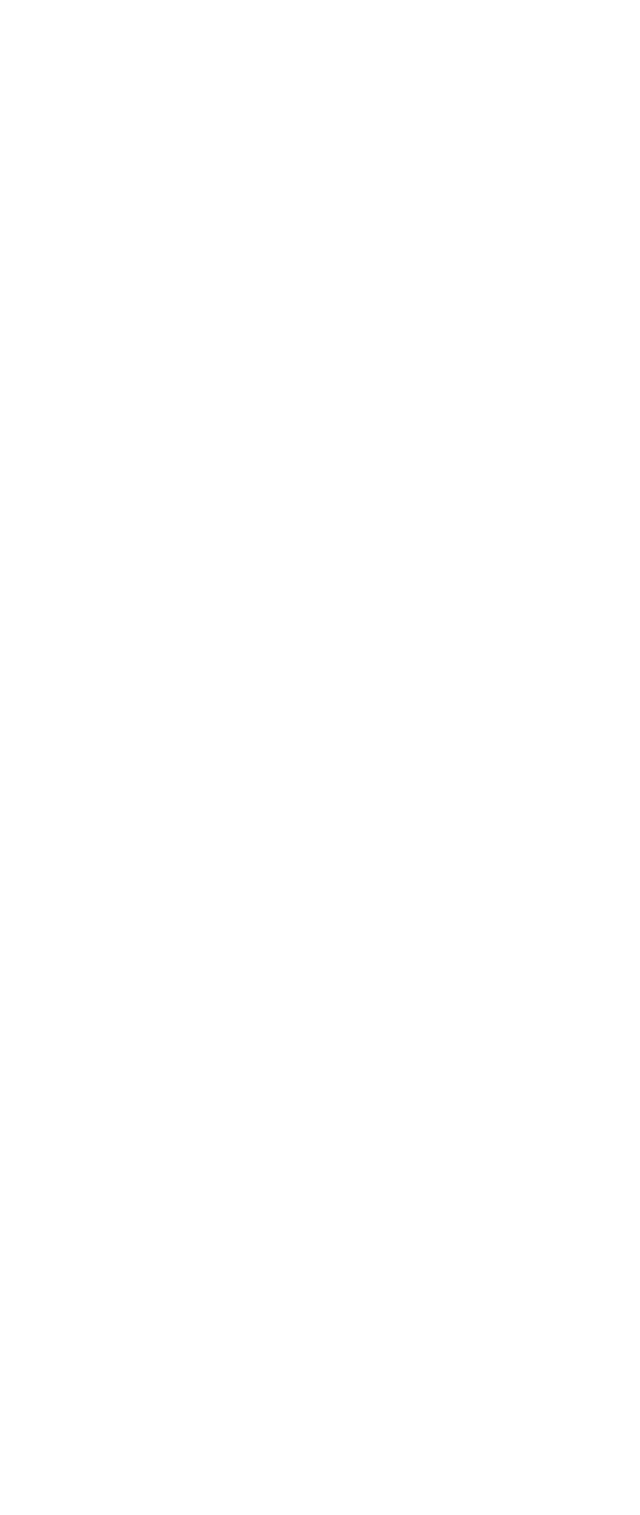
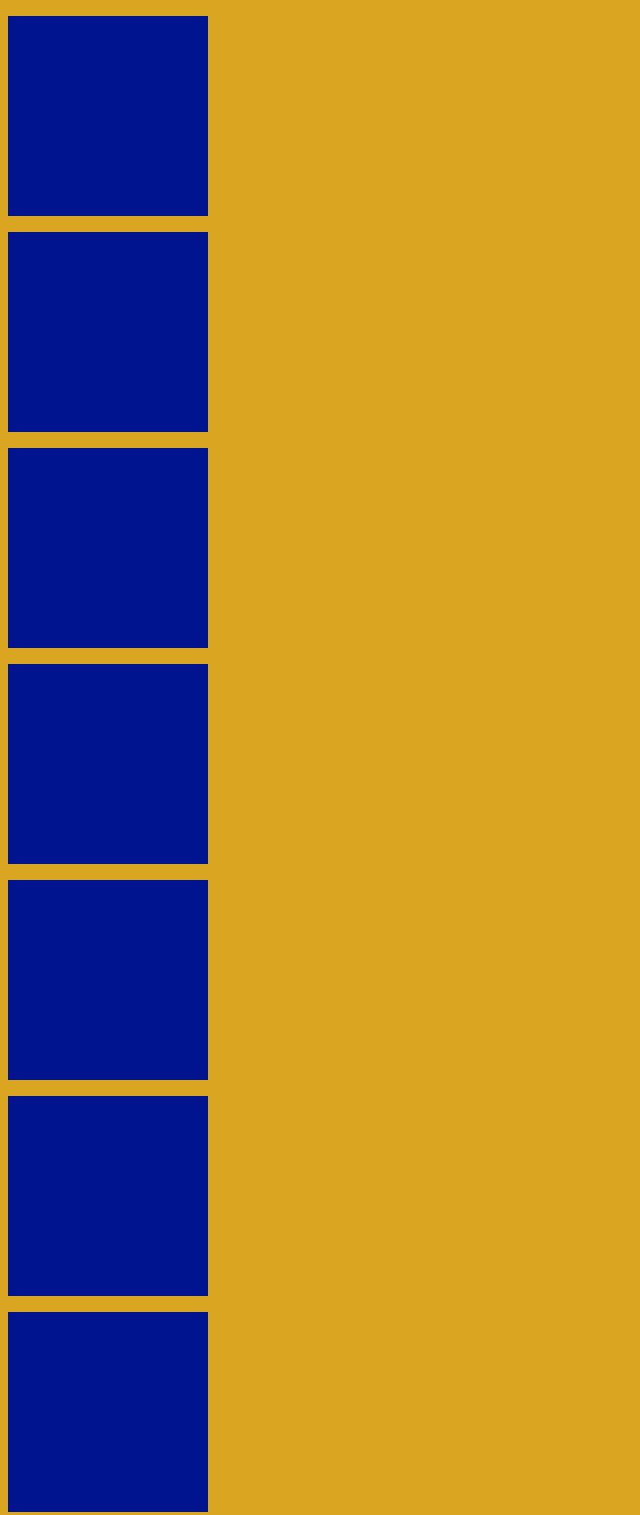
Before and after one commit to supaszzz/www2, a plain HTML site: page index.html in a window 1280 px wide. Shown: the whole page, without its empty margins (0-640 px from the left). Before the commit the page ends 800 px from the top, so only its background shows below. Drawn offline with Linux system fonts and the light colour scheme.

Commit message:
zmiana koloru tla

```diff
--- a/index.html
+++ b/index.html
@@ -6,5 +6,13 @@
         <title>Document</title>
         <link rel="stylesheet" href="style.css" />
     </head>
-    <body></body>
+    <body>
+        <p></p>
+        <p></p>
+        <p></p>
+        <p></p>
+        <p></p>
+        <p></p>
+        <p></p>
+    </body>
 </html>
--- a/style.css
+++ b/style.css
@@ -0,0 +1,8 @@
+body {
+    background-color: goldenrod;
+}
+p {
+    width: 200px;
+    height: 200px;
+    background-color: rgb(1, 20, 143);
+}
```
